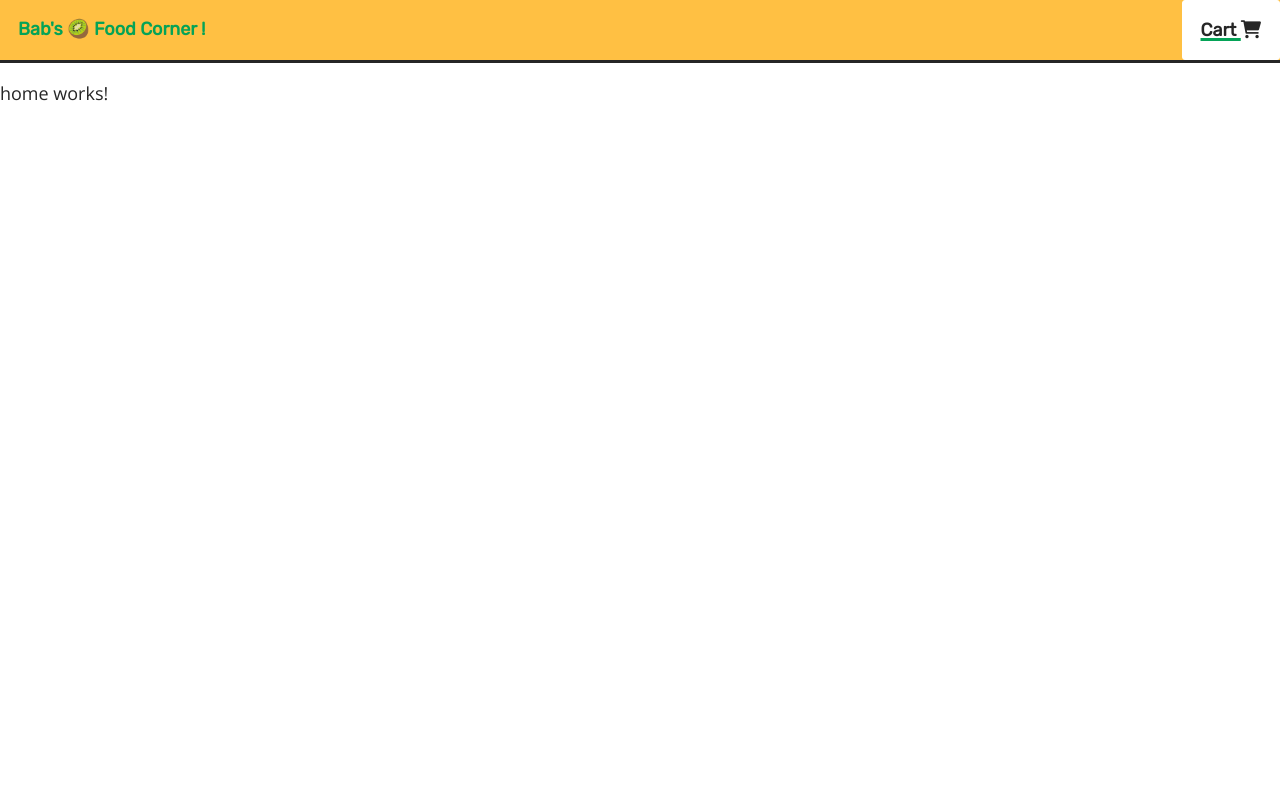
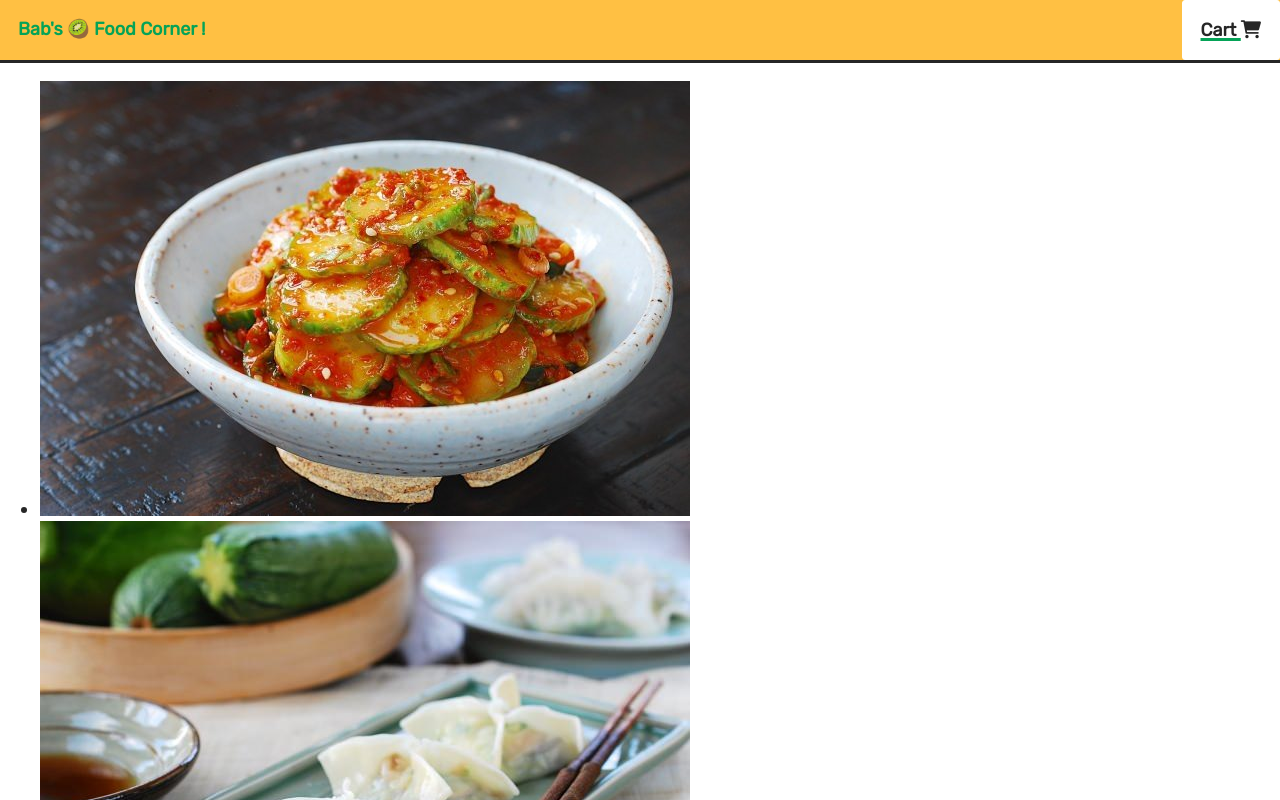
Before and after one commit to LSS-commits/foodorder, an Angular app: page / in a window 1280 px wide. Shown: the top 800 px of the page. Built offline with nearby package versions, Linux system fonts and the light colour scheme.

Commit message:
food services + food html

```diff
--- a/src/app/home/home.component.html
+++ b/src/app/home/home.component.html
@@ -1 +1,6 @@
-<p>home works!</p>
+<ul>
+    <!-- Structural directive = string interpolation (use variable for string values) from home.component.ts to show images -->
+    <li *ngFor="let food of foods">
+        <img src="{{food}}" alt="food images">
+    </li>
+</ul>
--- a/src/app/home/home.component.ts
+++ b/src/app/home/home.component.ts
@@ -1,4 +1,5 @@
 import { Component, OnInit } from '@angular/core';
+import { FoodService } from '../services/food/food.service';
 
 @Component({
   selector: 'app-home',
@@ -6,10 +7,14 @@ import { Component, OnInit } from '@angular/core';
   styleUrls: ['./home.component.css']
 })
 export class HomeComponent implements OnInit {
-
-  constructor() { }
+  // add food property to home component
+  foods:string[]= [];
+  // private fs = variable created to inject food service in home component
+  constructor(private fs:FoodService) { }
 
   ngOnInit(): void {
+    // getAll method created in food.service.ts
+    this.foods = this.fs.getAll();
   }
 
 }
--- /dev/null
+++ b/src/app/services/food/food.service.ts
@@ -0,0 +1,23 @@
+import { Injectable } from '@angular/core';
+
+@Injectable({
+  providedIn: 'root'
+})
+export class FoodService {
+
+  constructor() { }
+
+
+  getAll():string[]{
+    return [
+      '/assets/food-1_Oi_Muchim-Spicy_Cucumber_Salad.jpg',
+      '/assets/food-2_Hobak_Mandu-Zucchini_Dumplings.jpg',
+      '/assets/food-3_Gaji_mari- Eggplant_Rolls.jpg',
+      '/assets/food-4_Tofu_Gimbap.jpg',
+      '/assets/food-5_Deulkkae_Soondubu_Jjigae-Soft_Tofu_Stew_With_Perilla_Seeds.jpg',
+      '/assets/food-6_Beoseot_Jeongol-Mushroom_Hotpot.jpg',
+      '/assets/food-7_Danpatjuk-Sweet_Red_Bean_Porridge.jpg',
+      '/assets/food-8_Oiji-Korean_Pickled_Cucumbers.jpg'
+    ]
+  }
+}
```
Also changed, not shown: 2 other files (tests, documents, lock files or other folders).
